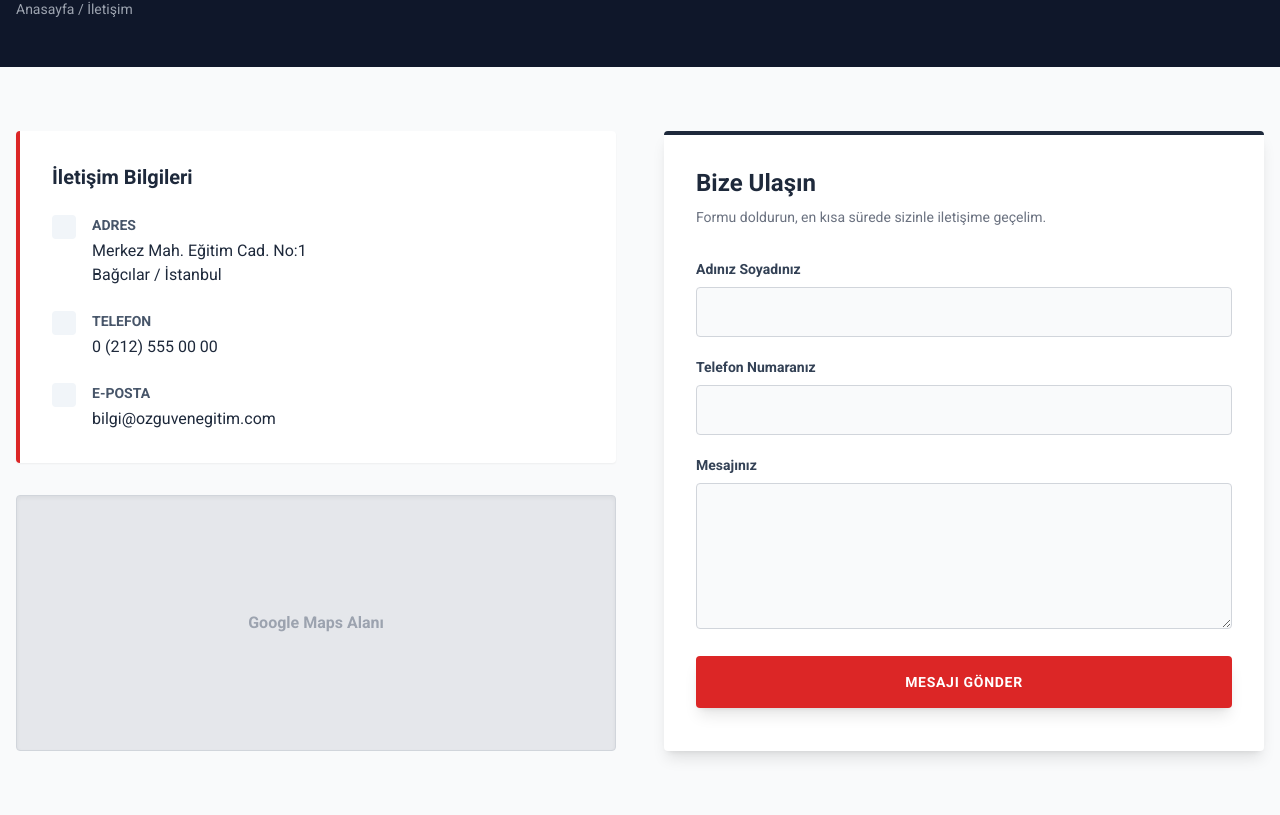
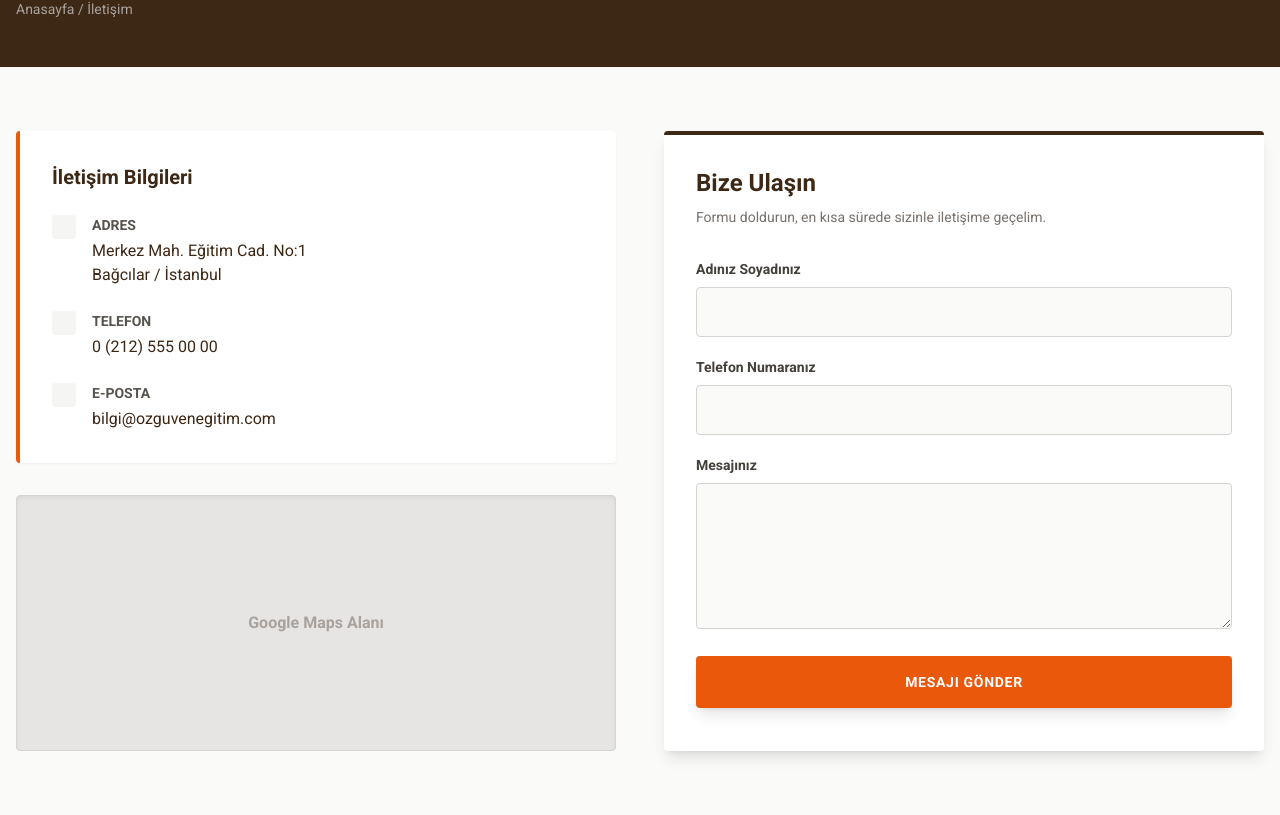
Before and after one commit to Metebay/ozguvendemo1, a plain HTML site: page iletisim.html in a window 1280 px wide. Shown: the part 93-908 px from the top of the page. Drawn offline with nearby package versions, Linux system fonts and the light colour scheme; no server answers.

Commit message:
Update styling and colors in iletisim.html

```diff
--- a/iletisim.html
+++ b/iletisim.html
@@ -9,14 +9,14 @@
     <link href="https://fonts.googleapis.com/css2?family=Roboto:wght@300;400;500;700&display=swap" rel="stylesheet">
     <style>body { font-family: 'Roboto', sans-serif; overflow-x: hidden; }</style>
 </head>
-<body class="bg-gray-50 flex flex-col min-h-screen">
+<body class="bg-stone-50 flex flex-col min-h-screen">
 
     <header id="main-header" class="bg-white shadow-md sticky top-0 z-50"></header>
 
-    <div class="bg-slate-900 text-white py-12">
+    <div class="bg-[#3d2715] text-white py-12">
         <div class="container mx-auto px-4">
             <h1 class="text-3xl font-bold">İletişim</h1>
-            <div class="text-sm text-gray-400 mt-2">Anasayfa / İletişim</div>
+            <div class="text-sm text-stone-400 mt-2">Anasayfa / İletişim</div>
         </div>
     </div>
 
@@ -24,35 +24,35 @@
         <div class="grid lg:grid-cols-2 gap-12">
             <!-- Sol: İletişim Bilgileri & Harita -->
             <div class="space-y-8">
-                <div class="bg-white p-8 rounded shadow-sm border-l-4 border-red-600">
-                    <h2 class="text-xl font-bold text-slate-800 mb-6">İletişim Bilgileri</h2>
+                <div class="bg-white p-8 rounded shadow-sm border-l-4 border-orange-600">
+                    <h2 class="text-xl font-bold text-[#3d2715] mb-6">İletişim Bilgileri</h2>
                     <div class="space-y-6">
                         <div class="flex items-start gap-4">
-                            <div class="bg-slate-100 p-3 rounded text-red-600"><i data-lucide="map-pin"></i></div>
+                            <div class="bg-stone-100 p-3 rounded text-orange-600"><i data-lucide="map-pin"></i></div>
                             <div>
-                                <h4 class="font-bold text-sm text-slate-600 uppercase">Adres</h4>
-                                <p class="text-slate-800 mt-1">Merkez Mah. Eğitim Cad. No:1<br>Bağcılar / İstanbul</p>
+                                <h4 class="font-bold text-sm text-stone-600 uppercase">Adres</h4>
+                                <p class="text-[#3d2715] mt-1">Merkez Mah. Eğitim Cad. No:1<br>Bağcılar / İstanbul</p>
                             </div>
                         </div>
                         <div class="flex items-start gap-4">
-                            <div class="bg-slate-100 p-3 rounded text-red-600"><i data-lucide="phone"></i></div>
+                            <div class="bg-stone-100 p-3 rounded text-orange-600"><i data-lucide="phone"></i></div>
                             <div>
-                                <h4 class="font-bold text-sm text-slate-600 uppercase">Telefon</h4>
-                                <p class="text-slate-800 mt-1">0 (212) 555 00 00</p>
+                                <h4 class="font-bold text-sm text-stone-600 uppercase">Telefon</h4>
+                                <p class="text-[#3d2715] mt-1">0 (212) 555 00 00</p>
                             </div>
                         </div>
                         <div class="flex items-start gap-4">
-                            <div class="bg-slate-100 p-3 rounded text-red-600"><i data-lucide="mail"></i></div>
+                            <div class="bg-stone-100 p-3 rounded text-orange-600"><i data-lucide="mail"></i></div>
                             <div>
-                                <h4 class="font-bold text-sm text-slate-600 uppercase">E-Posta</h4>
-                                <p class="text-slate-800 mt-1">bilgi@ozguvenegitim.com</p>
+                                <h4 class="font-bold text-sm text-stone-600 uppercase">E-Posta</h4>
+                                <p class="text-[#3d2715] mt-1">bilgi@ozguvenegitim.com</p>
                             </div>
                         </div>
                     </div>
                 </div>
 
                 <!-- Harita Placeholder -->
-                <div class="bg-gray-200 h-64 rounded shadow-inner flex items-center justify-center text-gray-400 border border-gray-300">
+                <div class="bg-stone-200 h-64 rounded shadow-inner flex items-center justify-center text-stone-400 border border-stone-300">
                     <div class="text-center">
                         <i data-lucide="map" class="w-12 h-12 mx-auto mb-2 opacity-50"></i>
                         <span class="font-bold">Google Maps Alanı</span>
@@ -61,30 +61,30 @@
             </div>
 
             <!-- Sağ: İletişim Formu -->
-            <div class="bg-white p-8 rounded shadow-lg border-t-4 border-slate-800">
-                <h2 class="text-2xl font-bold text-slate-800 mb-2">Bize Ulaşın</h2>
-                <p class="text-gray-500 mb-8 text-sm">Formu doldurun, en kısa sürede sizinle iletişime geçelim.</p>
+            <div class="bg-white p-8 rounded shadow-lg border-t-4 border-[#3d2715]">
+                <h2 class="text-2xl font-bold text-[#3d2715] mb-2">Bize Ulaşın</h2>
+                <p class="text-stone-500 mb-8 text-sm">Formu doldurun, en kısa sürede sizinle iletişime geçelim.</p>
 
                 <form onsubmit="handleContact(event)" class="space-y-5">
                     <div>
-                        <label class="block text-sm font-bold text-slate-700 mb-2">Adınız Soyadınız</label>
-                        <input id="contact-name" type="text" class="w-full p-3 bg-gray-50 border border-gray-300 rounded focus:ring-2 focus:ring-red-500 focus:border-transparent outline-none transition" required>
+                        <label class="block text-sm font-bold text-stone-700 mb-2">Adınız Soyadınız</label>
+                        <input id="contact-name" type="text" class="w-full p-3 bg-stone-50 border border-stone-300 rounded focus:ring-2 focus:ring-orange-500 focus:border-transparent outline-none transition" required>
                     </div>
                     <div>
-                        <label class="block text-sm font-bold text-slate-700 mb-2">Telefon Numaranız</label>
-                        <input id="contact-phone" type="tel" class="w-full p-3 bg-gray-50 border border-gray-300 rounded focus:ring-2 focus:ring-red-500 focus:border-transparent outline-none transition" required>
+                        <label class="block text-sm font-bold text-stone-700 mb-2">Telefon Numaranız</label>
+                        <input id="contact-phone" type="tel" class="w-full p-3 bg-stone-50 border border-stone-300 rounded focus:ring-2 focus:ring-orange-500 focus:border-transparent outline-none transition" required>
                     </div>
                     <div>
-                        <label class="block text-sm font-bold text-slate-700 mb-2">Mesajınız</label>
-                        <textarea id="contact-message" rows="5" class="w-full p-3 bg-gray-50 border border-gray-300 rounded focus:ring-2 focus:ring-red-500 focus:border-transparent outline-none transition" required></textarea>
+                        <label class="block text-sm font-bold text-stone-700 mb-2">Mesajınız</label>
+                        <textarea id="contact-message" rows="5" class="w-full p-3 bg-stone-50 border border-stone-300 rounded focus:ring-2 focus:ring-orange-500 focus:border-transparent outline-none transition" required></textarea>
                     </div>
-                    <button type="submit" class="w-full bg-red-600 hover:bg-red-700 text-white py-4 rounded font-bold transition shadow-lg uppercase tracking-wider text-sm">Mesajı Gönder</button>
+                    <button type="submit" class="w-full bg-orange-600 hover:bg-orange-700 text-white py-4 rounded font-bold transition shadow-lg uppercase tracking-wider text-sm">Mesajı Gönder</button>
                 </form>
             </div>
         </div>
     </main>
 
-    <footer id="main-footer" class="bg-[#1e293b] mt-auto"></footer>
+    <footer id="main-footer" class="bg-[#3d2715] mt-auto"></footer>
     <script type="module" src="js/app.js"></script>
 </body>
 </html>
```
